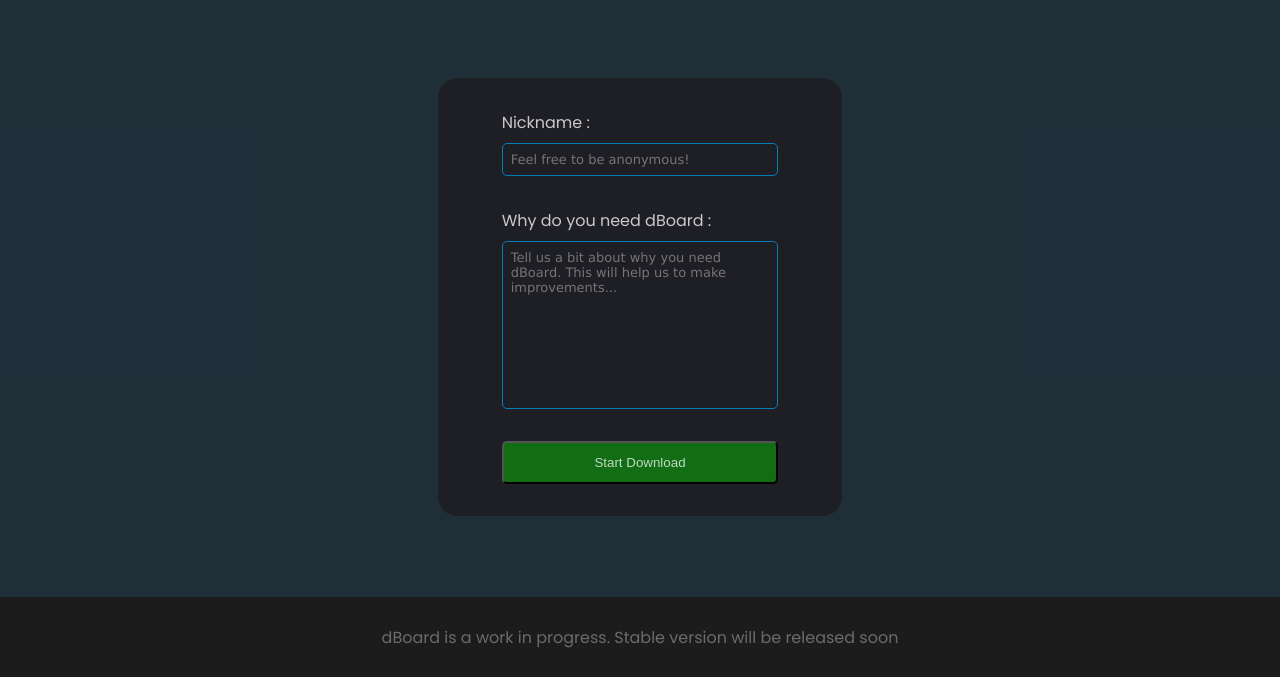
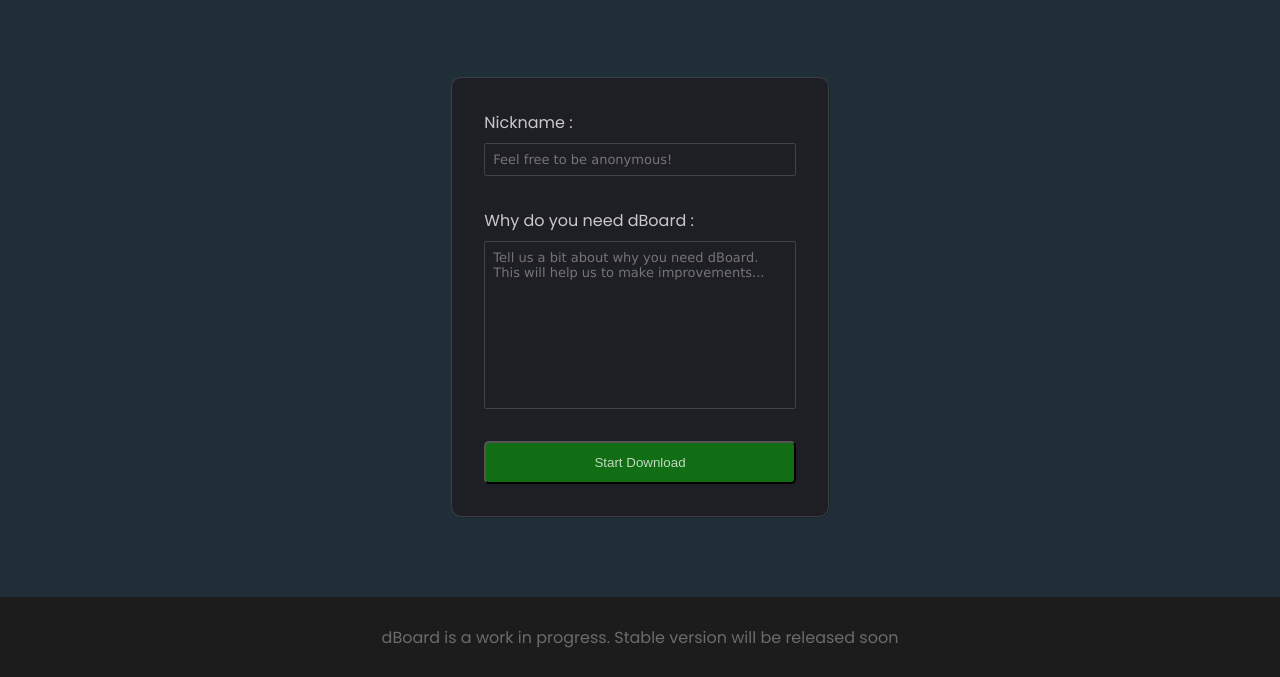
Before and after one commit to anandhu-co-in/dBoard_Desktop_Annotation_Tool, a plain HTML site: page download.html in a window 1280 px wide. Shown: the part 133-810 px from the top of the page. Drawn offline with nearby package versions, Linux system fonts and the light colour scheme.

Commit message:
updated css

```diff
--- a/dstyle.css
+++ b/dstyle.css
@@ -32,7 +32,7 @@
 
 
 .container{
-    max-width: 1350px;
+    max-width: 1200px;
     margin: 0 auto;
     padding: 0 20px;
 }
@@ -85,8 +85,10 @@
     height: auto;
 
 
-    border-radius: 10px;
+    border-radius: 3px;
     margin-left: 20px;
+    border: 1px solid rgba(255, 255, 255, 0.13);
+    box-shadow: 2px 2px #00000067;
 
 }
 
@@ -113,8 +115,7 @@
     margin-bottom: 100px;
     margin-top: 50px;
     color:rgba(255, 255, 255, 0.74);
-
-
+    transition: background-color .1s ease-in-out
 }
 
 .downlodBtn:hover{
@@ -159,7 +160,7 @@
 a, a:visited{
     color: white;
     text-decoration: none;
-    transition: color .1s ease-in;
+    transition: color .1s ease-in-out
 }
 
 
@@ -271,6 +272,7 @@
 }
 
 form .btn:hover{
+    transition: background-color .1s ease-in-out;
     background-color:rgba(14, 182, 11, 0.322);
     cursor: pointer;
 }
@@ -284,10 +286,14 @@
 .join-form{
     margin: auto;
     background-color: #1E1E25;
-    width: 375px;
+    width: 500px;
     max-width: 55%;
-    padding: 2rem 4rem;
-    border-radius: 20px;
+    padding: 2rem 2rem;
+    border-radius: 10px;
+
+    border: 1px solid rgba(255, 255, 255, 0.137);
+    box-shadow: 1px 1px #00000025;
+
 }
 
 
@@ -312,9 +318,9 @@
 .input-group input,#message{
     outline: none;
     background: none;
-    border: 1px solid #057EBA;
+    border: 1px solid #424242;
     font-size: 1em;
-    border-radius: 5px;
+    border-radius: 2px;
     padding: .5rem;
     color: rgba(255, 255, 255, 0.644);
     resize: none;
```
